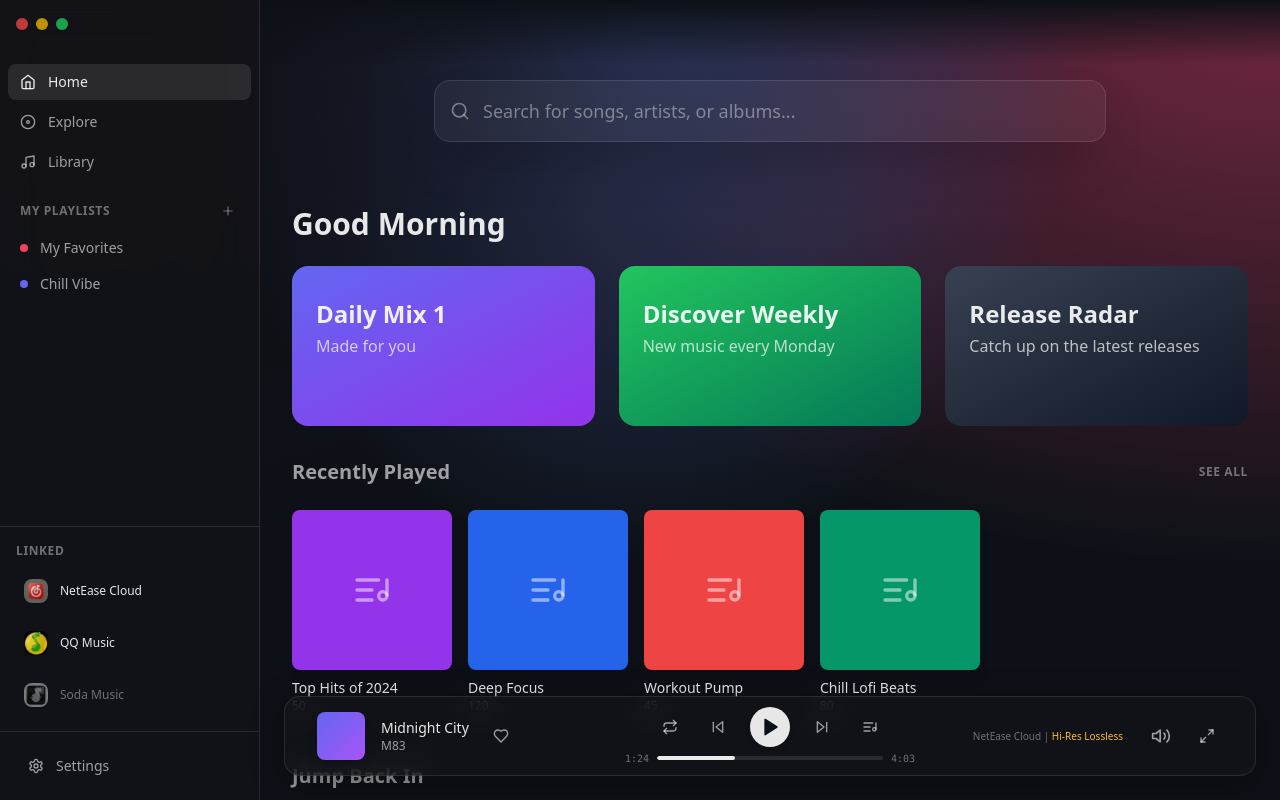
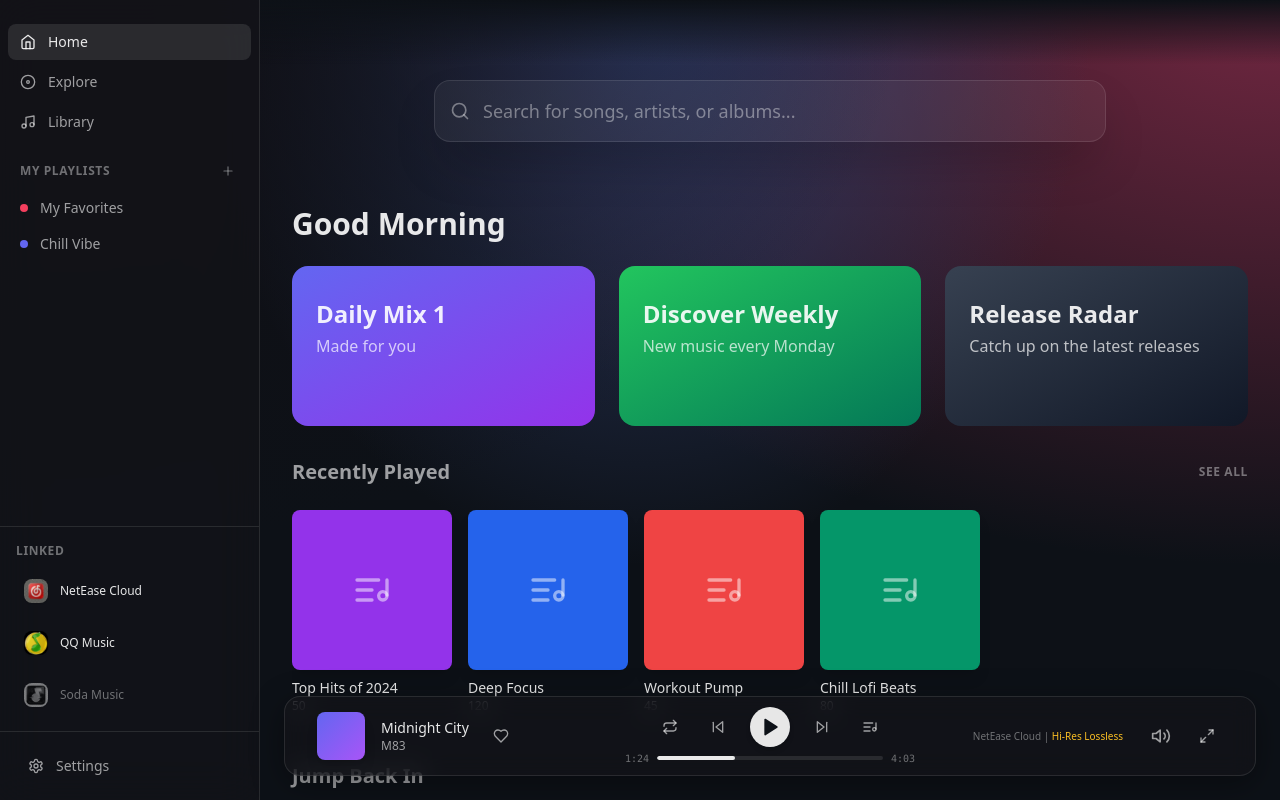
Before and after one commit to Sinton/MyMusic, a React (Vite) app: page / in a window 1280 px wide. Built offline with nearby package versions, Linux system fonts and the light colour scheme.

Commit message:
feat: 性能优化

```diff
--- a/src/components/SongRow.tsx
+++ b/src/components/SongRow.tsx
@@ -22,8 +22,9 @@
         handlePlaySource
     } = useSongActions(song);
 
-    const { currentTrack, isPlaying } = usePlayerStore();
-    const isCurrent = currentTrack?.id === song.id;
+    const currentTrackId = usePlayerStore((state) => state.currentTrack.id);
+    const isPlaying = usePlayerStore((state) => state.isPlaying);
+    const isCurrent = currentTrackId === song.id;
 
     const handleSourceClick = (source: AudioSource) => {
         if (onPlay) {
--- /dev/null
+++ b/src/components/common/LoadingFallback.tsx
@@ -0,0 +1,11 @@
+import React from 'react';
+
+export const LoadingFallback: React.FC = () => {
+    return (
+        <div className="flex items-center justify-center w-full h-full min-h-[50vh]">
+            <div className="flex flex-col items-center gap-4">
+                <div className="w-8 h-8 rounded-full border-2 border-[var(--glass-border)] border-t-[var(--accent-color)] animate-spin"></div>
+            </div>
+        </div>
+    );
+};
--- a/src/components/player/VinylVisualizer.tsx
+++ b/src/components/player/VinylVisualizer.tsx
@@ -6,7 +6,7 @@
     trackId: number;
 }
 
-const VinylVisualizer: React.FC<VinylVisualizerProps> = ({
+const VinylVisualizer: React.FC<VinylVisualizerProps> = React.memo(({
     isPlaying,
     visualizerEnabled,
     trackId
@@ -81,6 +81,6 @@
             </div>
         </div>
     );
-};
+});
 
 export default VinylVisualizer;
--- a/src/layouts/MainView.tsx
+++ b/src/layouts/MainView.tsx
@@ -1,10 +1,12 @@
-import React from 'react';
-import HomeView from '../views/HomeView';
-import ExploreView from '../views/ExploreView';
-import LibraryView from '../views/LibraryView';
-import SettingsView from '../views/SettingsView';
-import PlaylistDetailView from '../views/PlaylistDetailView';
+import React, { Suspense } from 'react';
 import { usePlaylistStore } from '../stores/usePlaylistStore';
+import { LoadingFallback } from '../components/common/LoadingFallback';
+
+const HomeView = React.lazy(() => import('../views/HomeView'));
+const ExploreView = React.lazy(() => import('../views/ExploreView'));
+const LibraryView = React.lazy(() => import('../views/LibraryView'));
+const SettingsView = React.lazy(() => import('../views/SettingsView'));
+const PlaylistDetailView = React.lazy(() => import('../views/PlaylistDetailView'));
 
 interface MainViewProps {
     activeView: string;
@@ -49,7 +51,9 @@
     return (
         <div className="flex-1 h-full overflow-y-auto w-full pt-16 pb-32 px-8 relative scroll-smooth hide-scrollbar">
             <div className="absolute top-0 left-0 right-0 h-16 bg-gradient-to-b from-[var(--bg-color)] to-transparent pointer-events-none z-10"></div>
-            {renderContent()}
+            <Suspense fallback={<LoadingFallback />}>
+                {renderContent()}
+            </Suspense>
         </div>
     );
 };
--- a/src/layouts/Sidebar.tsx
+++ b/src/layouts/Sidebar.tsx
@@ -48,15 +48,8 @@
 
     return (
         <div className="glass-panel h-full flex flex-col" style={{ width: 'var(--sidebar-width)', flexShrink: 0 }}>
-            {/* Traffic Lights Area */}
-            <div className="h-12 flex items-center px-4 gap-2 mb-4">
-                <div className="w-3 h-3 rounded-full bg-red-500/80"></div>
-                <div className="w-3 h-3 rounded-full bg-yellow-500/80"></div>
-                <div className="w-3 h-3 rounded-full bg-green-500/80"></div>
-            </div>
-
             {/* Menu */}
-            <nav className="flex-1 px-2 space-y-1 overflow-y-auto custom-scrollbar">
+            <nav className="flex-1 px-2 space-y-1 overflow-y-auto custom-scrollbar pt-6">
                 {menuItems.map((item) => (
                     <button
                         key={item.id}
```
